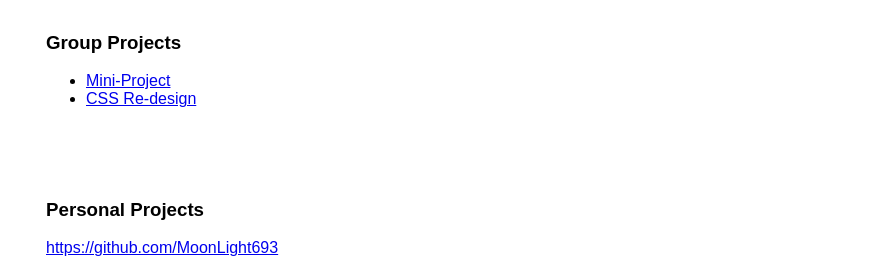
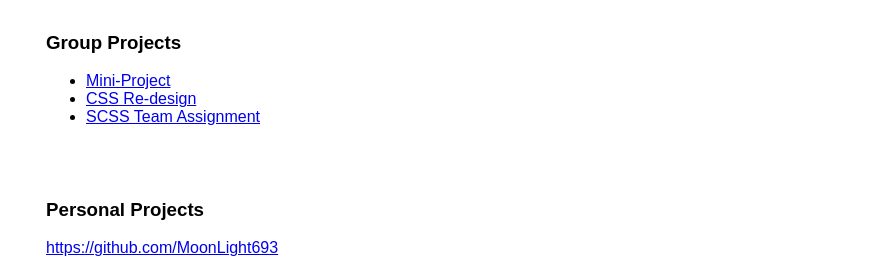
Before and after one commit to MoonLight693/Front-end-CSC-351-B, a plain HTML site: page index.html in a window 1280 px wide. Shown: the part 552-822 px from the top of the page, 396-1280 px from the left. Drawn offline with Linux system fonts and the light colour scheme.

Commit message:
added SCSS

```diff
--- a/index.html
+++ b/index.html
@@ -65,6 +65,7 @@
           <ul>
             <li><a href="http://10.26.1.113/team1/Mini-Project/main.html">Mini-Project</a></li>
             <li><a href="http://10.26.1.113/team1/Mini-CSS-Part-2/Auto-redo/">CSS Re-design</a></li>
+            <li><a href="http://10.26.1.113/team1/Mini-SCSS/">SCSS Team Assignment</a></li>
           </ul>
         </article>
       </div>
```
